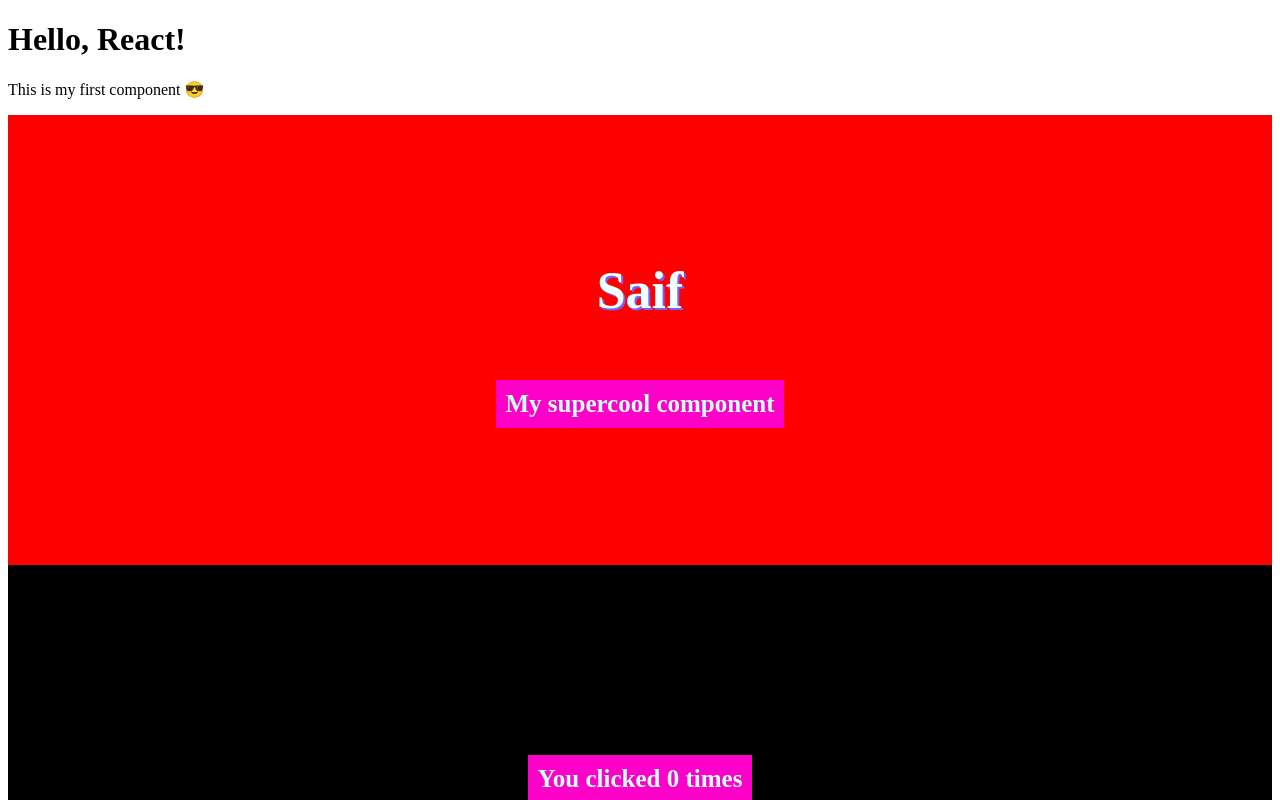
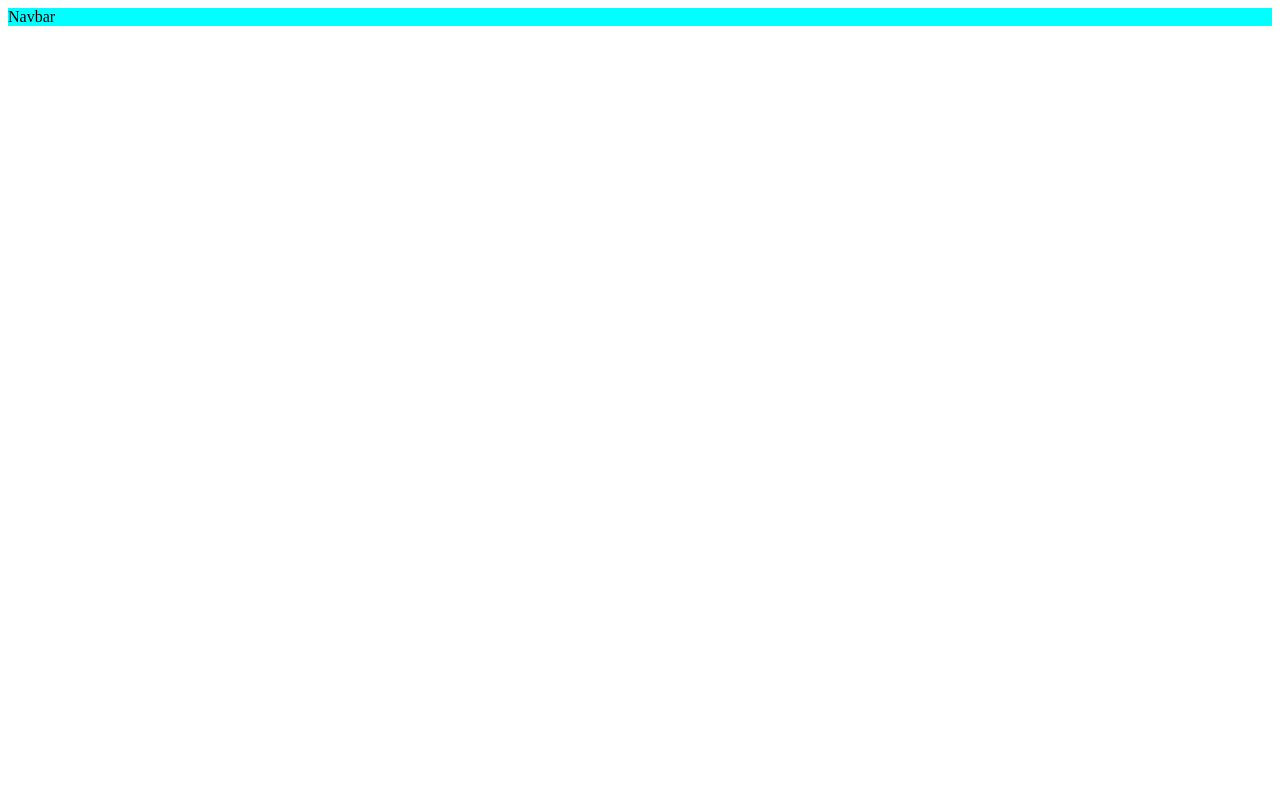
Before and after one commit to Reck-Saif/portfolio, a React (Create React App) app: page / in a window 1280 px wide. Shown: the top 800 px of the page. Built offline with nearby package versions, Linux system fonts and the light colour scheme.

Commit message:
Part 5 is done

```diff
--- a/package.json
+++ b/package.json
@@ -14,6 +14,7 @@
     "node-sass": "^6.0.0",
     "react": "^17.0.2",
     "react-dom": "^17.0.2",
+    "react-router-dom": "^5.2.1",
     "react-scripts": "4.0.3",
     "typescript": "^4.4.3",
     "web-vitals": "^1.1.2"
@@ -41,5 +42,8 @@
       "last 1 firefox version",
       "last 1 safari version"
     ]
+  },
+  "devDependencies": {
+    "@types/react-router-dom": "^5.3.3"
   }
 }
--- a/src/App.tsx
+++ b/src/App.tsx
@@ -1,16 +1,11 @@
 // App.tsx
 import React from 'react'
-import MyFirstComponent from './components/myFirstComponent';
-import SomeExampleComponent from './components/example/someExampleComponent';
-import ClickCount from './clickCount';
-
+import Navbar from './personal/navbar';
 
 const App: React.FC = () => {
   return (
     <div>
-      <MyFirstComponent />
-      <SomeExampleComponent />
-      <ClickCount/>
+      <Navbar />
     </div>
   )
 }
--- /dev/null
+++ b/src/AppS.module.scss
@@ -0,0 +1,10 @@
+body{
+    margin: 0;
+
+}
+
+.navbar{
+    display: flex;
+    flex-direction: flex;
+
+}
--- a/src/clickCount.tsx
+++ b/src/clickCount.tsx
@@ -13,7 +13,7 @@ const ClickCount: React.FC<ClickCountProps> = () => {
     return (
       <div className={styles.container}>
         <p>You clicked {count} times</p>
-        <button onClick={() => setCount(count + 1)}>
+        <button onClick={() => setCount(count + 10)}>
           Click me
         </button>
       </div>
--- a/src/components/example/someExampleComponent.module.scss
+++ /dev/null
@@ -1,23 +0,0 @@
-.container {
-    width: 100%;
-    height: 450px;
-    background: #ff0000;
-    display: flex;
-    flex-direction: column;
-    justify-content: center;
-    align-items: center;
-
-    h1 {
-      font-size: 52px;
-      color: azure;
-      text-shadow: 2px 2px #7860ff;
-    }
-
-    p {
-      font-weight: 700;
-      font-size: 25px;
-      color: rgb(206, 255, 255);
-      background: rgb(255, 0, 200);
-      padding: 10px;
-    }
-  }
--- a/src/components/example/someExampleComponent.tsx
+++ /dev/null
@@ -1,17 +0,0 @@
-import React from 'react'
-import styles from './someExampleComponent.module.scss'
-
-type SomeExampleComponentProps = {
-
-}
-
-const SomeExampleComponent: React.FC<SomeExampleComponentProps> = () => {
-  return (
-    <div className={styles.container}>
-    <h1>Saif</h1>
-    <p>My supercool component</p>
-    </div>
-  )
-}
-
-export default SomeExampleComponent
--- a/src/components/myFirstComponent.tsx
+++ /dev/null
@@ -1,16 +0,0 @@
-import React from 'react'
-
-type MyFirstComponentProps = {
-
-}
-
-const MyFirstComponent: React.FC<MyFirstComponentProps> = () => {
-  return (
-    <div>
-      <h1>Hello, React!</h1>
-      <p>This is my first component 😎</p>
-    </div>
-  )
-}
-
-export default MyFirstComponent
--- /dev/null
+++ b/src/personal/navbar.tsx
@@ -0,0 +1,17 @@
+import React from 'react'
+import styles from './navcss.module.scss';
+
+type NavbarProps = {
+
+}
+
+const Navbar: React.FC<NavbarProps> = () => {
+  return (
+    <div className={styles.container}
+    >
+      Navbar
+    </div>
+  )
+}
+
+export default Navbar
--- /dev/null
+++ b/src/personal/navcss.module.scss
@@ -0,0 +1,3 @@
+div{
+    background-color: aqua;
+}
```
Also changed, not shown: src/components/snippetstest.tsx (deleted, +0 -15 lines), 1 other file (tests, documents, lock files or other folders).
